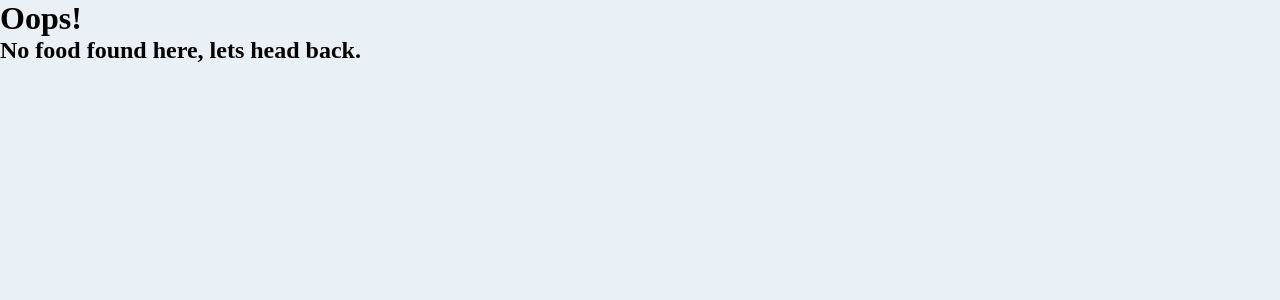
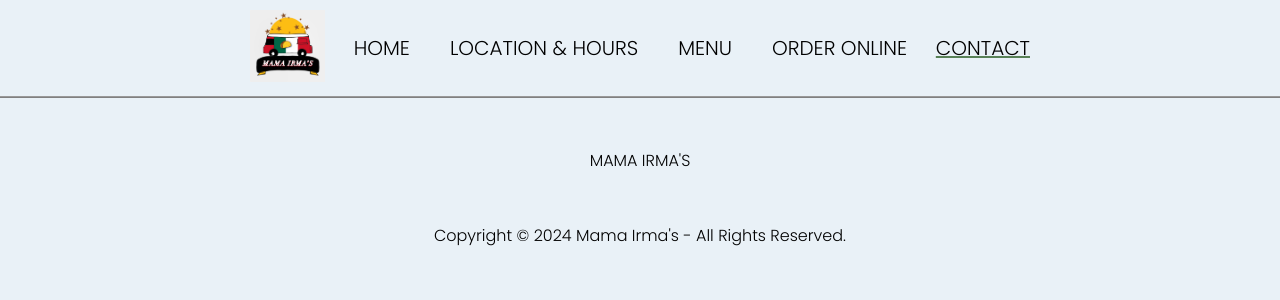
Before and after one commit to bryceberczik/mama-irmas, a React (Vite) app: page /contact in a window 1280 px wide. Shown: the top 300 px of the page. Built offline with nearby package versions, Linux system fonts and the light colour scheme.

Commit message:
added end-points to main.tsx and started working on location&hours.tsx

```diff
--- a/src/components/header/header.css
+++ b/src/components/header/header.css
@@ -52,3 +52,9 @@
     color: inherit;
     text-decoration-color: #588157;
 }
+
+.restNav {
+
+    color: inherit;
+    text-decoration: none;
+}
--- a/src/components/header/header.tsx
+++ b/src/components/header/header.tsx
@@ -12,20 +12,47 @@
         </div>
         <div className="header-center">
           <h1 className="header-text">
-            {" "}
             <Link
               to="/"
-              className={currentPage === "/" ? "activeNav" : "header-text"}
+              className={currentPage === "/" ? "activeNav" : "restNav"}
             >
               HOME
             </Link>
           </h1>
-          <h1 className="header-text">LOCATION & HOURS</h1>
-          <h1 className="header-text">MENU</h1>
-          <h1 className="header-text">ORDER ONLINE</h1>
+          <h1 className="header-text">
+            <Link
+              to="/location&hours"
+              className={currentPage === "/location&hours" ? "activeNav" : "restNav"}
+            >
+              LOCATION & HOURS
+            </Link>
+          </h1>
+          <h1 className="header-text">
+            <Link
+              to="/menu"
+              className={currentPage === "/menu" ? "activeNav" : "restNav"}
+            >
+              MENU
+            </Link>
+          </h1>
+          <h1 className="header-text">
+            <Link
+              to="/orderonline"
+              className={currentPage === "/orderonline" ? "activeNav" : "restNav"}
+            >
+              ORDER ONLINE
+            </Link>
+          </h1>
         </div>
         <div className="header-right">
-          <h1 className="header-text">CONTACT US</h1>
+        <h1 className="header-text">
+            <Link
+              to="/contact"
+              className={currentPage === "/contact" ? "activeNav" : "restNav"}
+            >
+              CONTACT
+            </Link>
+          </h1>
         </div>
       </header>
     </div>
--- /dev/null
+++ b/src/pages/contact.tsx
@@ -0,0 +1,13 @@
+import '../styles/contact.css';
+
+const Contact = () => {
+
+    return(
+
+        <div>
+
+        </div>
+    )
+};
+
+export default Contact;
--- /dev/null
+++ b/src/pages/location&Hours.tsx
@@ -0,0 +1,13 @@
+import '../styles/location&Hours.css';
+
+const LocationHours = () => {
+
+    return(
+
+        <div>
+
+        </div>
+    )
+};
+
+export default LocationHours;
--- /dev/null
+++ b/src/pages/menu.tsx
@@ -0,0 +1,13 @@
+import '../styles/menu.css';
+
+const Menu = () => {
+
+    return(
+
+        <div>
+
+        </div>
+    )
+};
+
+export default Menu;
--- /dev/null
+++ b/src/pages/orderOnline.tsx
@@ -0,0 +1,13 @@
+import '../styles/orderOnline.css';
+
+const OrderOnline = () => {
+
+    return(
+
+        <div>
+
+        </div>
+    )
+};
+
+export default OrderOnline;
```
Also changed, not shown: src/main.tsx (+20 -0 lines), src/styles/contact.css (added), src/styles/location&Hours.css (added), src/styles/menu.css (added), src/styles/orderOnline.css (added).
